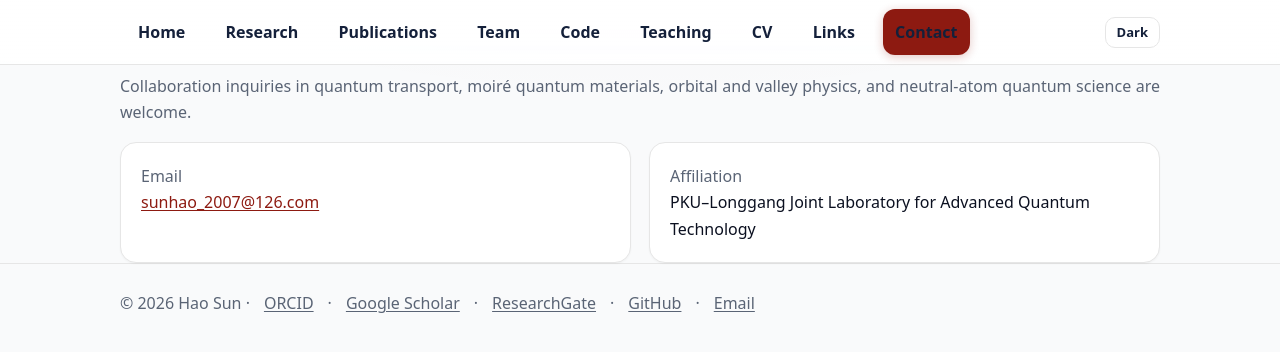
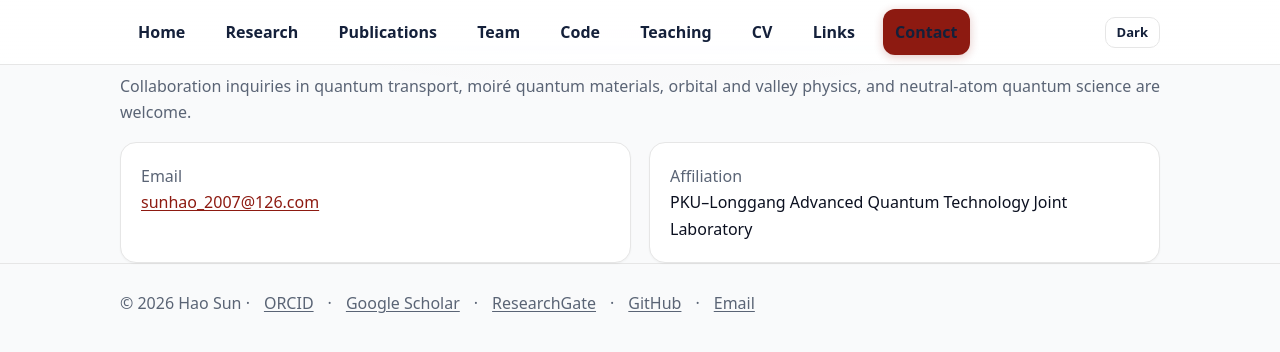
Before and after one commit to sunohao/sunohao.github.io, a Jekyll site: the page built from contact/index.md, in a window 1280 px wide. Shown: the top 352 px of the page. Built offline with Jekyll 4.4.1, drawn with Linux system fonts in a browser that asks for light colours.

Commit message:
Standardize PKU-Longgang laboratory name

```diff
--- a/contact/index.md
+++ b/contact/index.md
@@ -12,6 +12,6 @@ permalink: /contact.html
   </div>
   <div class="card pad">
     <div class="muted">Affiliation</div>
-    <div>PKU–Longgang Joint Laboratory for Advanced Quantum Technology</div>
+    <div>PKU–Longgang Advanced Quantum Technology Joint Laboratory</div>
   </div>
 </div>
```
